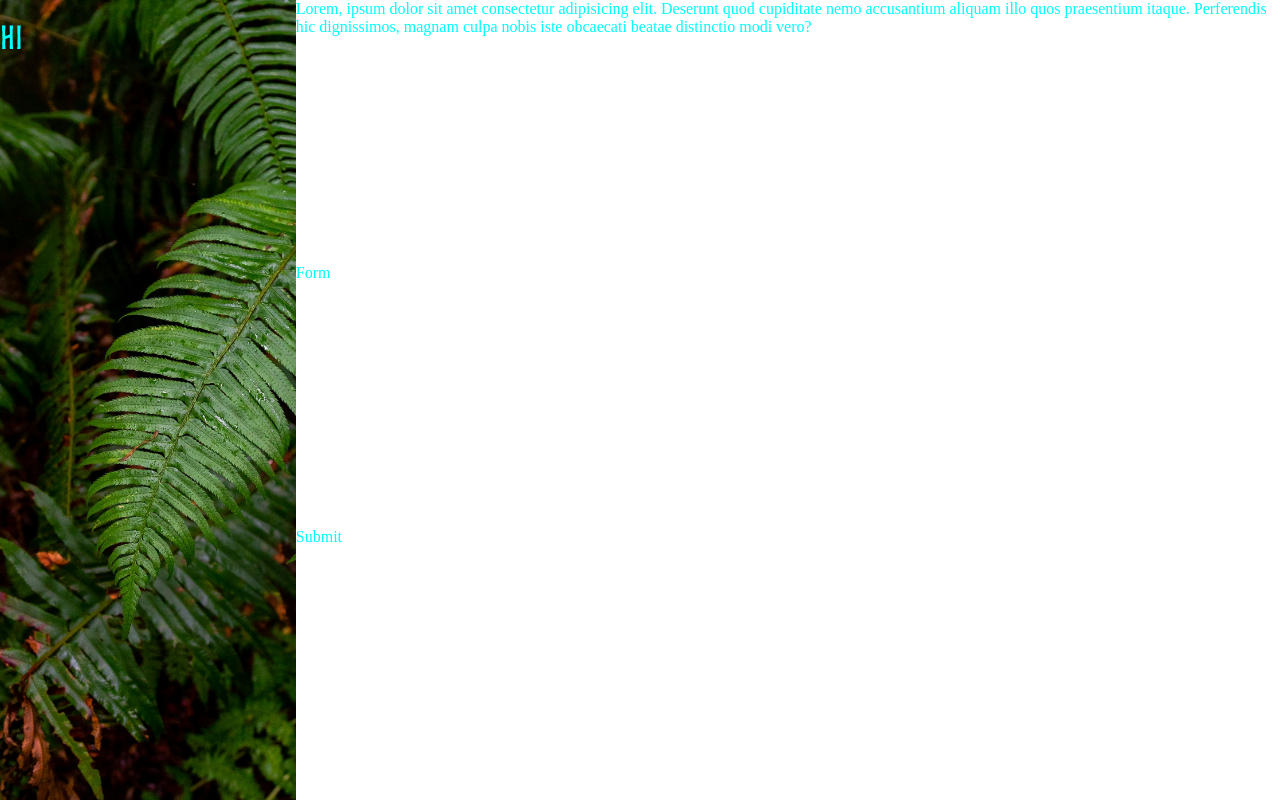
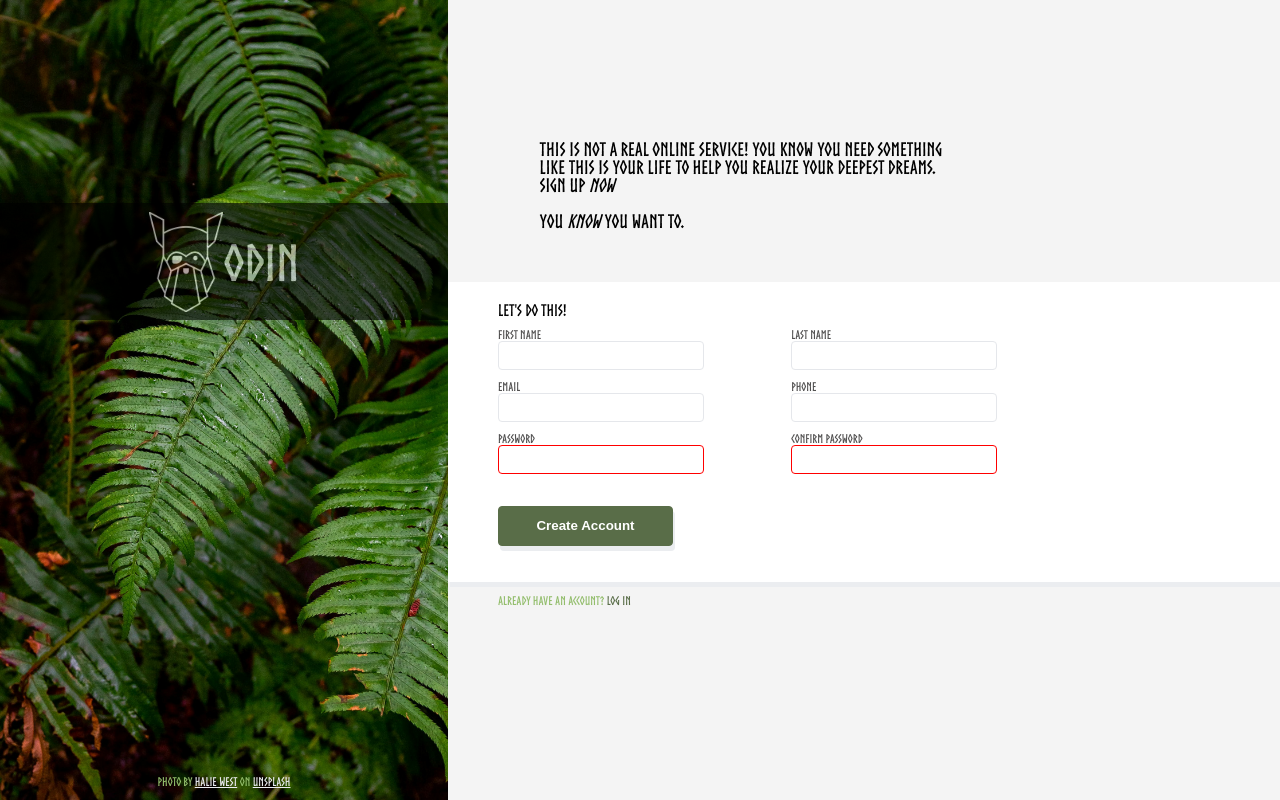
Before and after one commit to VolkanGithub/odin-sign-up, a plain HTML site: page index.html in a window 1280 px wide. Drawn offline with Linux system fonts and the light colour scheme; files whose address does not match are found by name; a web font is replaced by a local one.

Commit message:
Fonts added

```diff
--- a/index.html
+++ b/index.html
@@ -5,6 +5,9 @@
   <meta charset="UTF-8">
   <meta name="viewport" content="width=device-width, initial-scale=1.0">
   <link rel="stylesheet" href="style.css">
+  <link rel="preconnect" href="https://fonts.googleapis.com">
+  <link rel="preconnect" href="https://fonts.gstatic.com" crossorigin>
+  <link href="https://fonts.googleapis.com/css2?family=Jersey+10&family=MedievalSharp&display=swap" rel="stylesheet">
   <script src="main.js"></script>
   <title>Document</title>
 </head>
@@ -12,16 +15,74 @@
 <body>
   <div class="main">
     <div class="left">
-      <h1>hi</h1>
+      <div class="forImage">
+        <div class="semi-transparent">
+          <img src="./images/odin-lined.png" alt="Odin Logo" height="100px">
+          <h1>ODIN</h1>
+        </div>
+      </div>
+      <div class="forFooter">
+        <p class="p-footer">Photo by <a class="a-footer"
+            href="https://unsplash.com/photos/green-leaf-plant-in-close-up-photography-25xggax4bSA">Halie
+            West</a> on <a <a class="a-footer"
+            href="https://unsplash.com/photos/green-leaf-plant-in-close-up-photography-25xggax4bSA">Unsplash</a>
+        </p>
+      </div>
     </div>
 
     <div class="right">
-      <div class="first">Lorem, ipsum dolor sit amet consectetur adipisicing elit. Deserunt quod cupiditate nemo
-        accusantium aliquam illo quos praesentium itaque. Perferendis hic dignissimos, magnam culpa nobis iste obcaecati
-        beatae distinctio modi vero?</div>
-      <div class="second">Form</div>
-      <div class="third">Submit</div>
+      <div class="first">
+        <h3>This is not a real online service! You know you need something <br>like this is your life to help you
+          realize your deepest dreams.
+          <br>Sign up <em>now</em><br><br>You <em>know</em> you want to.
+        </h3>
+      </div>
+      <form action="" method="get">
+        <div class="second">
+          <h4>Let's do this!</h4>
+          <div class="form-main-div">
+            <div class="form-divs">
+              <div class="form-div">
+                <label for="fname">First Name</label>
+                <input type="text" id="fname" name="fname">
+              </div>
+              <div class="form-div">
+                <label for="email">Email</label>
+                <input type="email" id="email" name="email">
+              </div>
+              <div class="form-div">
+                <label for="password">Password</label>
+                <input type="password" id="password" name="password" required>
+                <p id="Msg"></p>
+              </div>
+            </div>
+            <div class="form-divs">
+              <div class="form-div">
+                <label for="lname">Last Name</label>
+                <input type="text" id="lname" name="lname">
+              </div>
+              <div class="form-div">
+                <label for="phone">Phone</label>
+                <input type="tel" id="phone" name="phone">
+              </div>
+              <div class="form-div">
+                <label for="confirmPassword">Confirm Password</label>
+                <input type="password" id="confirmPassword" name="confirmPassword" required>
+                <p id="Msg"></p>
+              </div>
+            </div>
+          </div>
+          <div class="third">
+            <button type="submit" class="btn-green">Create Account</button>
+          </div>
+        </div>
+      </form>
+      <div class="hyperlink">
+        <p>Already have an account? <a class="login" href="">Log In</a></p>
+      </div>
     </div>
+
+  </div>
   </div>
 </body>
 
--- a/main.js
+++ b/main.js
@@ -0,0 +1,14 @@
+document.addEventListener('DOMContentLoaded', () => {
+  let password = document.querySelector('#password').value;
+  let confirmPassword = document.querySelector('#confirmPassword').value;
+
+  let errorMsg = document.querySelector('#Msg');
+
+  if (password === " " && confirmPassword === " ") {
+    errorMsg.innerHTML = "Passwords match";
+    errorMsg.style.color = 'green';
+  } else if (confirmPassword !== password) {
+    errorMsg.innerHTML = "*Passwords do not match!";
+    errorMsg.style.color = 'red';
+  }
+})
--- a/style.css
+++ b/style.css
@@ -6,10 +6,8 @@
 body {
   margin: 0;
   padding: 0;
-}
-
-h1 {
   font-family: Norse-Bold, sans-serif;
+  color: black;
 }
 
 .main {
@@ -17,6 +15,32 @@ h1 {
   flex-direction: row;
   width: 100vw;
   height: 100vh;
+  font-family: Norse-Bold, sans-serif;
+}
+
+h1 {
+  color: #E5E7Eb;
+  font-size: 50px;
+  font-weight: bolder;
+  font-family: Norse-Bold, sans-serif;
+}
+
+h4,
+h3 {
+  font-family: Norse-Bold, sans-serif;
+  font-weight: 500;
+  margin-top: 20px;
+  margin-bottom: 10px;
+  margin-left: 50px;
+}
+
+p {
+  color: #92bd6b;
+}
+
+label {
+  font-size: 12px;
+  color: rgb(81, 80, 80);
 }
 
 .left {
@@ -25,23 +49,127 @@ h1 {
   background-repeat: no-repeat;
   background-size: cover;
   width: 35vw;
-  color: aqua;
 }
 
 .right {
   display: flex;
   flex-direction: column;
-  color: aqua;
+  background-color: rgb(244, 244, 244);
+  width: 65vw;
 }
 
 .first {
-  height: 33vh;
+  height: 30vh;
+  display: flex;
+  justify-content: flex-start;
+  align-items: flex-end;
+  margin-left: 5%;
+  margin-bottom: 5%;
+
 }
 
 .second {
-  height: 33vh;
+  background-color: white;
+  height: 35vh;
+  align-items: center;
+  box-shadow: 2px 5px #ebedf0;
 }
 
-.third {
-  height: 33vh;
+form {
+  background-color: white;
 }
+
+.form-main-div {
+  display: flex;
+  flex-direction: row;
+  justify-content: space-between;
+  margin-left: 50px;
+  width: 60%;
+  background-color: white;
+}
+
+.form-div {
+  display: flex;
+  flex-direction: column;
+  margin-bottom: 10px;
+
+}
+
+input {
+  width: 200px;
+  height: 25px;
+  border: 1px solid #E5E7Eb;
+  border-radius: 4px;
+}
+
+input:focus {
+  outline: blue;
+  border: 1px solid blue;
+}
+
+input:invalid {
+  border: 1px solid red;
+}
+
+#Msg {
+  font-size: 10px;
+  margin: 1px;
+}
+
+.btn-green {
+  background-color: #596D48;
+  color: white;
+  border: 1px solid #596D48;
+  border-radius: 4px;
+  height: 40px;
+  width: 175px;
+  margin-top: 20px;
+  margin-left: 50px;
+  margin-bottom: 10px;
+  font-weight: bolder;
+  box-shadow: 2px 5px #ebedf0;
+}
+
+.hyperlink {
+  color: #596D48;
+  text-decoration: none;
+  font-size: 12px;
+  margin-left: 50px;
+}
+
+.login {
+  text-decoration: none;
+  color: #596D48;
+  font-weight: bold;
+}
+
+.a-footer {
+  color: #ebedf0;
+}
+
+.p-footer {
+  font-size: 12px;
+}
+
+.forImage {
+  display: flex;
+  height: 40vh;
+  align-items: end;
+}
+
+.forFooter {
+  height: 60vh;
+  display: flex;
+  justify-content: center;
+  align-items: flex-end;
+}
+
+.semi-transparent {
+  display: flex;
+  flex-direction: row;
+  width: 100%;
+  justify-content: center;
+  align-items: center;
+  background-color: black;
+  opacity: 0.6;
+}
```
